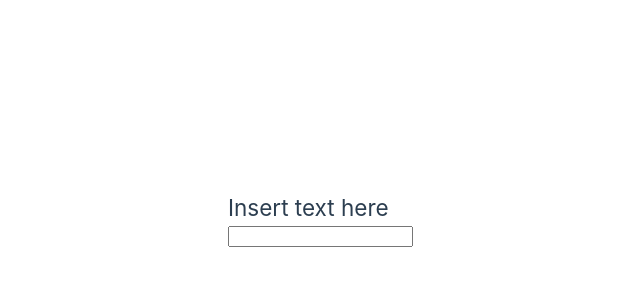
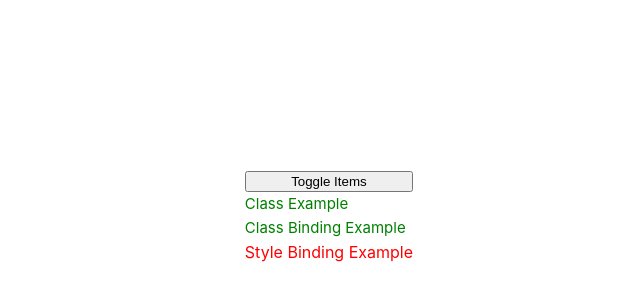
Before and after one commit to jloska-revolve/vue-fundamentals, a Vue app: page / in a window 1280 px wide. Shown: the part 182-482 px from the top of the page, without its empty margins (227-867 px from the left). Built offline with nearby package versions, Linux system fonts and the light colour scheme.

Commit message:
class and styles bindings

```diff
--- a/src/pages/Home/Home.vue
+++ b/src/pages/Home/Home.vue
@@ -1,16 +1,39 @@
 <template>
   <div style="display: flex; flex-direction: column">
-    <h2>Insert text here</h2>
-    <input v-model="userInput" />
-    <h2>{{ userInput }}</h2>
+    <button type="button" @click="toggleShowItems">Toggle Items</button>
+    <div class="normal">Class Example</div>
+    <div :class="highlightClass">Class Binding Example</div>
+    <div :style="textStyle">Style Binding Example</div>
   </div>
 </template>
 
 <script>
 export default {
   data: () => ({
-    userInput: "",
+    showItems: true,
+    isHighlighted: false,
+    textColor: "red",
+    textSize: 16,
   }),
+  computed: {
+    highlightClass() {
+      if (this.showItems) {
+        return {
+          normal: true,
+        };
+      } else {
+        return {
+          highlight: true,
+        };
+      }
+    },
+    textStyle() {
+      return {
+        color: this.textColor,
+        fontSize: this.textSize + "px",
+      };
+    },
+  },
   methods: {
     toggleShowItems() {
       this.showItems = !this.showItems;
@@ -20,4 +43,10 @@ export default {
 </script>
 
 <style scoped>
+.normal {
+  color: green;
+}
+.highlight {
+  background-color: yellow;
+}
 </style>
```
